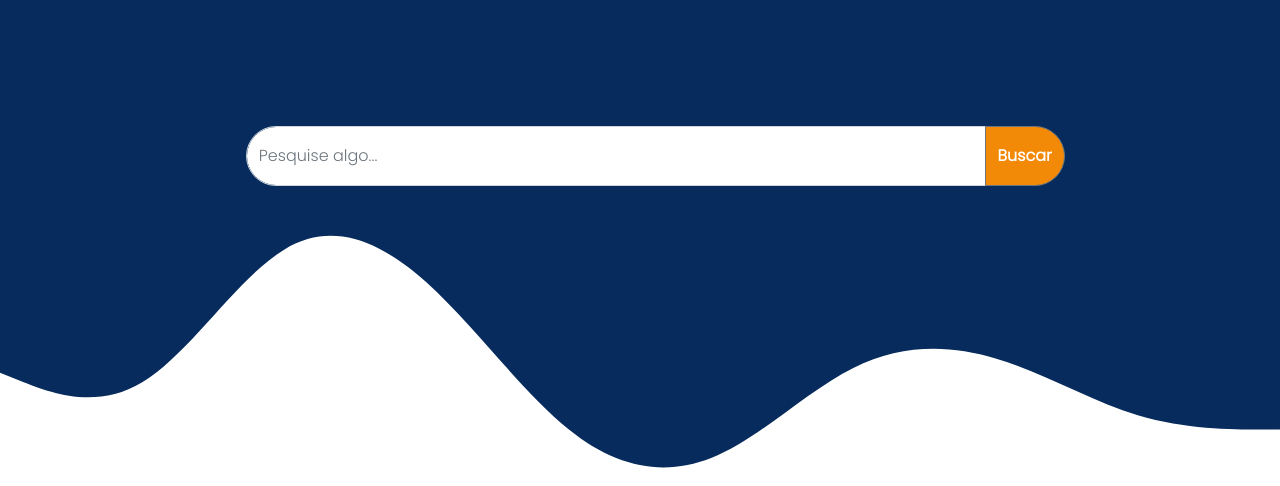
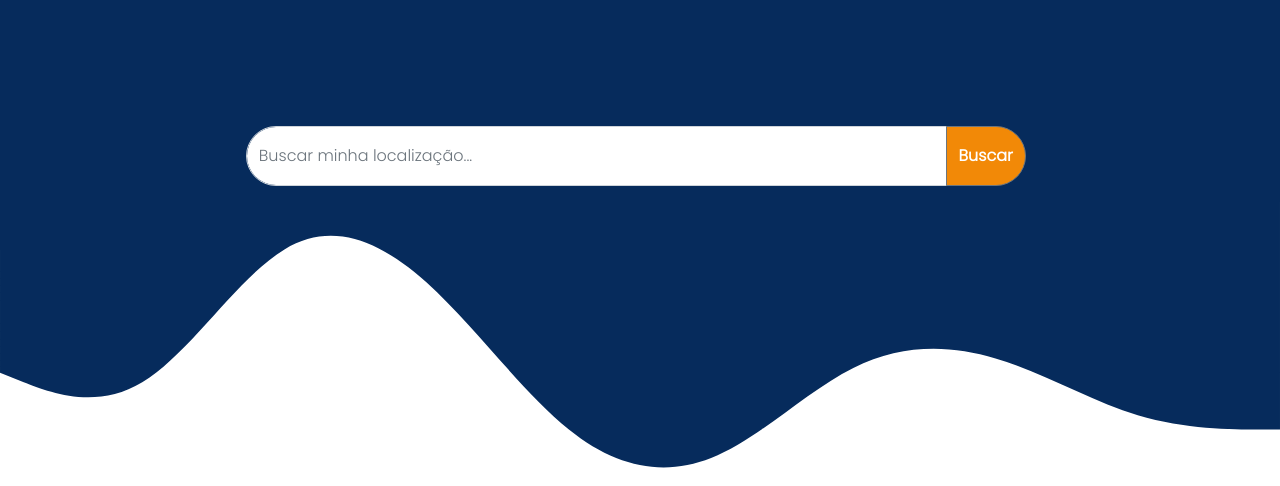
Before and after one commit to DaianedeOliveira/GuiiliverTraveller-Bootstrap, a PHP site: page / in a window 1280 px wide. Shown: the part 842-1328 px from the top of the page. Run offline with PHP 8.4, Linux system fonts and the light colour scheme; some libraries are stand-ins or nearby versions.

Commit message:
Traveller|Atualizçaão

```diff
--- a/index.css
+++ b/index.css
@@ -279,7 +279,23 @@ header .nav-item:last-child{
     padding-bottom: 50px;
 }
 
+#map-link{
+    color: #D9D9D9;
+    border-radius: 20px;
+    font-size: 15px;
+    text-decoration: none;
+    text-align: center;
+    font-weight: 800;
+    margin-left: 40px;
 
+}
+
+#map-link:hover{
+    text-decoration: underline;
+    font-style: italic;
+    color: #ffae00;
+
+}
 .carro-img,
 .carro-img1,
 .carro-img2 {
--- a/index.html
+++ b/index.html
@@ -89,9 +89,12 @@
         <div class="row">
           <div class="col-md-12">
             <div class="input-group mb-3 barra-busca">
-              <input type="search" class="form-control" placeholder="Pesquise algo..." aria-label="Pesquise algo..."
+              <input type="search" class="form-control" placeholder="Buscar minha localização..." aria-label="Pesquise algo..."
                 aria-describedby="button-addon2">
-              <button class="btn btn-outline-secondary botao-busca" type="button" id="button-addon2" style="font-weight:bold" >Buscar</button>
+              <button class="btn btn-outline-secondary botao-busca" type="button" id="find-me" style="font-weight:bold" >Buscar</button>
+              <p id="status"></p>
+              <a id="map-link" target="_blank"></a>
+
             </div>
           </div>
         </div>
```
Also changed, not shown: index.js (+30 -11 lines).
